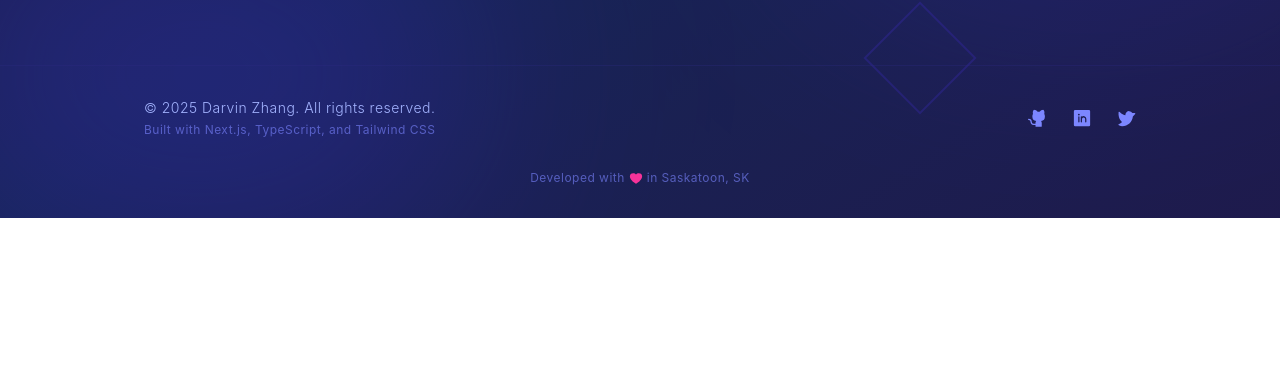
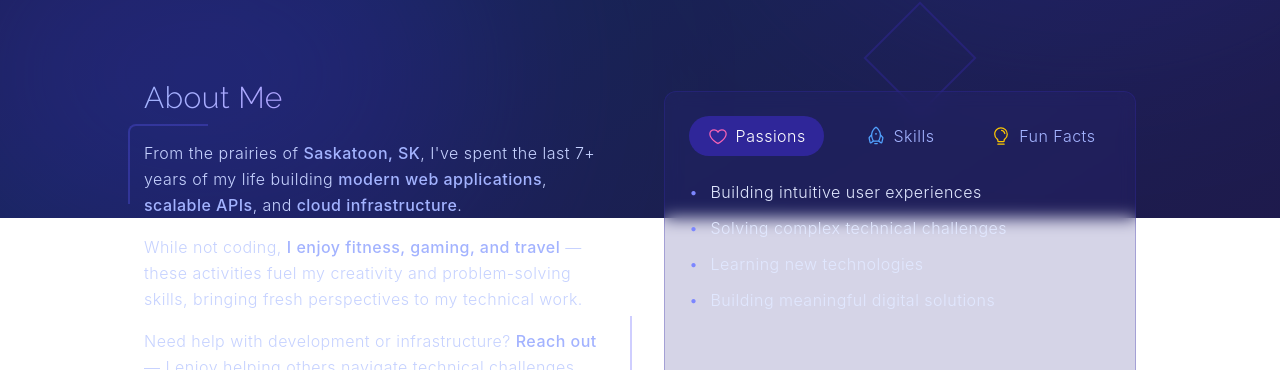
Before and after one commit to ddz369/personal-website-v2, a Next.js app: page / in a window 1280 px wide. Shown: the part 582-952 px from the top of the page. Before the commit the page ends 800 px from the top, so only its background shows below. Built offline with nearby package versions, Linux system fonts and the light colour scheme; no server answers.

Commit message:
feat: add about section

```diff
--- /dev/null
+++ b/src/components/About.tsx
@@ -0,0 +1,120 @@
+import React, { useState } from 'react';
+import { Lightbulb, Rocket, Heart } from '@phosphor-icons/react';
+
+type TabKey = 'passions' | 'skills' | 'funFacts';
+
+interface TabInfo {
+  icon: React.ReactNode;
+  title: string;
+  content: string[];
+}
+
+const About = () => {
+  const [activeTab, setActiveTab] = useState<TabKey>('passions');
+
+  const tabs: Record<TabKey, TabInfo> = {
+    passions: {
+      icon: <Heart weight="regular" className="text-pink-400 w-5 h-5" />,
+      title: 'Passions',
+      content: [
+        'Building intuitive user experiences',
+        'Solving complex technical challenges',
+        'Learning new technologies',
+        'Building meaningful digital solutions',
+      ],
+    },
+    skills: {
+      icon: <Rocket weight="regular" className="text-blue-400 w-5 h-5" />,
+      title: 'Skills',
+      content: [
+        'Full-Stack Web Development',
+        'Cloud & Infrastructure (AWS, GCP)',
+        'CI/CD & DevOps Automation',
+        'Backend APIs & Databases',
+      ],
+    },
+    funFacts: {
+      icon: <Lightbulb weight="regular" className="text-yellow-400 w-5 h-5" />,
+      title: 'Fun Facts',
+      content: [
+        'Avid gamer & tech enthusiast',
+        'Fitness & health advocate',
+        'Music lover & board game player',
+        'Always learning something new',
+      ],
+    },
+  };
+
+  return (
+    <section id="about" className="py-20 font-light">
+      <div className="container mx-auto px-4 max-w-5xl">
+        <div className="grid grid-cols-1 md:grid-cols-2 gap-12 items-center">
+          <div className="relative">
+            <div className="mb-6">
+              <h2 className="text-3xl md:text-4x bg-gradient-to-r from-indigo-300 to-purple-400 bg-clip-text text-transparent mb-2">
+                About Me
+              </h2>
+            </div>
+            <div className="text-indigo-200 leading-relaxed space-y-4 relative">
+              <p>
+                From the prairies of{' '}
+                <span className="text-indigo-300 font-medium">Saskatoon, SK</span>, I&apos;ve spent
+                the last 7+ years of my life building{' '}
+                <span className="text-indigo-300 font-medium">modern web applications</span>,
+                <span className="text-indigo-300 font-medium"> scalable APIs</span>, and
+                <span className="text-indigo-300 font-medium"> cloud infrastructure</span>.
+              </p>
+              <p>
+                While not coding,{' '}
+                <span className="text-indigo-300 font-medium">
+                  I enjoy fitness, gaming, and travel
+                </span>{' '}
+                — these activities fuel my creativity and problem-solving skills, bringing fresh
+                perspectives to my technical work.
+              </p>
+              <p>
+                Need help with development or infrastructure?{' '}
+                <span className="text-indigo-300 font-medium">Reach out</span> — I enjoy helping
+                others navigate technical challenges.
+              </p>
+              <div className="absolute -top-4 -left-4 w-20 h-20 border-t-2 border-l-2 border-indigo-500/30 rounded-tl-lg" />
+              <div className="absolute -bottom-4 -right-4 w-20 h-20 border-b-2 border-r-2 border-indigo-500/30 rounded-br-lg" />
+            </div>
+          </div>
+
+          <div className="bg-indigo-900/20 backdrop-blur-sm rounded-xl p-6 border border-indigo-800/30">
+            <div className="flex justify-center mb-6 gap-2 flex-wrap md:flex-nowrap">
+              {Object.entries(tabs).map(([key, { icon, title }]) => (
+                <button
+                  key={key}
+                  onClick={() => setActiveTab(key as TabKey)}
+                  className={`flex-1 flex items-center justify-center gap-2 px-3 py-2 rounded-full transition-all duration-300 ${
+                    activeTab === key
+                      ? 'bg-indigo-700/50 text-white'
+                      : 'text-indigo-300 hover:bg-indigo-800/30'
+                  }`}
+                >
+                  {icon}
+                  <span className="md:block hidden">{title}</span>
+                </button>
+              ))}
+            </div>
+
+            <div className="min-h-[180px] transition-all duration-500">
+              <ul className="space-y-3">
+                {tabs[activeTab].content.map((item: string, index: number) => (
+                  <li key={index} className="flex items-start gap-3">
+                    <span className="text-indigo-400">•</span>
+                    <span className="text-indigo-100">{item}</span>
+                  </li>
+                ))}
+              </ul>
+            </div>
+          </div>
+        </div>
+      </div>
+    </section>
+  );
+};
+
+export default About;
--- a/src/pages/index.tsx
+++ b/src/pages/index.tsx
@@ -1,5 +1,6 @@
 import Head from 'next/head';
 import Hero from '@/components/Hero';
+import About from '@/components/About';
 import config from '@/utils/config';
 import { useEffect } from 'react';
 
@@ -24,6 +25,7 @@ export default function Home() {
       </Head>
       <main className="pb-16">
         <Hero />
+        <About />
       </main>
     </>
   );
```
